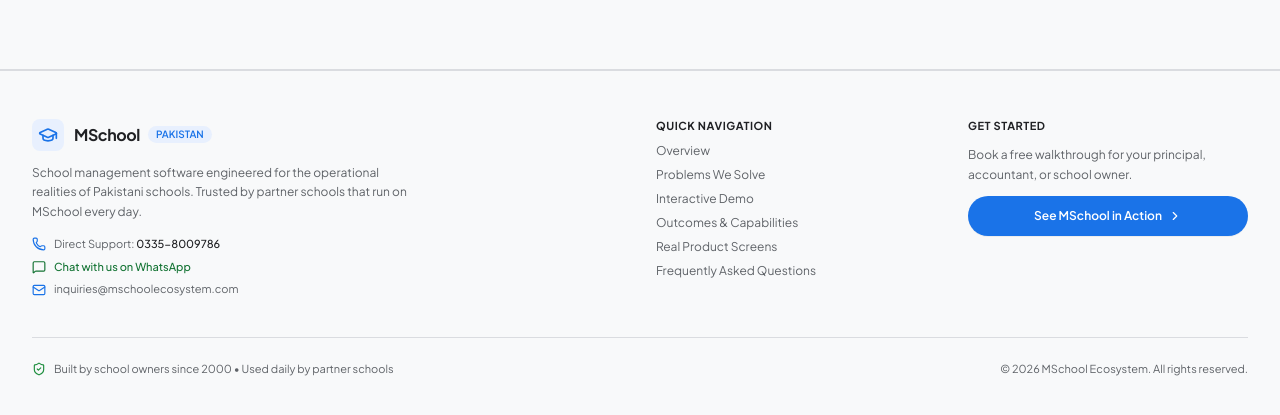
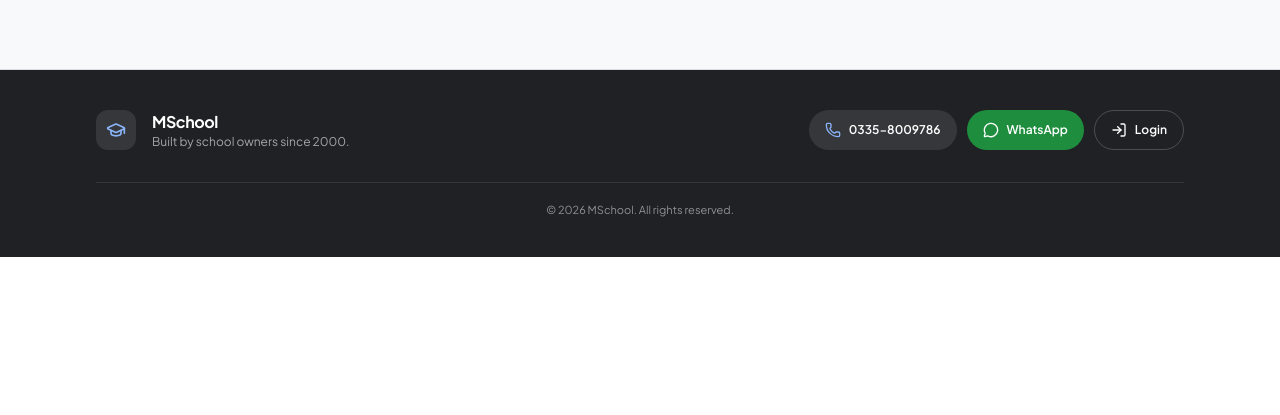
Before and after one commit to madxrebel/MSchool, a React (Vite) app: page / in a window 1280 px wide. Shown: the part 9764-10179 px from the top of the page. After the commit the page ends 10021 px from the top, so only its background shows below. Built offline with nearby package versions, Linux system fonts and the light colour scheme; no server answers.

Commit message:
refactor: simplify footer to one slim dark row (logo, call, WhatsApp, login)
Co-Authored-By: Claude Sonnet 5.5 <noreply@anthropic.com>

```diff
--- a/src/components/Footer.tsx
+++ b/src/components/Footer.tsx
@@ -1,131 +1,58 @@
 import React from 'react';
-import {
-  GraduationCap,
-  Phone,
-  Mail,
-  MessageSquare,
-  ChevronRight,
-  ShieldCheck
-} from 'lucide-react';
-import { CTA_TEXTS, BRAND_CONFIG } from '../constants';
+import { GraduationCap, Phone, MessageCircle, LogIn } from 'lucide-react';
+import { BRAND_CONFIG, PORTAL_URL } from '../constants';
 
 interface FooterProps {
-  onOpenBooking: () => void;
-  onNavigateToSimulator: (tab?: 'mschool' | 'mkids' | 'thermal') => void;
+  onOpenBooking?: () => void;
+  onNavigateToSimulator?: (tab?: 'mschool' | 'mkids' | 'thermal') => void;
 }
 
-export const Footer: React.FC<FooterProps> = ({ onOpenBooking, onNavigateToSimulator }) => {
+export const Footer: React.FC<FooterProps> = () => {
   return (
-    <footer className="bg-[#f8f9fa] text-[#5f6368] border-t border-[#dadce0] text-xs">
-
-      {/* Main Footer Links */}
-      <div className="max-w-7xl mx-auto px-4 sm:px-6 lg:px-8 py-12">
-        <div className="grid grid-cols-1 md:grid-cols-4 gap-8">
-
-          {/* Brand & Direct Contact */}
-          <div className="space-y-3 md:col-span-2">
-            <div className="flex items-center gap-2.5">
-              <div className="w-8 h-8 rounded-lg bg-[#e8f0fe] text-[#1a73e8] flex items-center justify-center font-bold">
-                <GraduationCap className="w-5 h-5" />
-              </div>
-              <div className="flex items-center gap-2">
-                <span className="text-base font-bold text-[#202124] tracking-tight">{BRAND_CONFIG.name}</span>
-                <span className="text-[10px] uppercase font-semibold text-[#1a73e8] px-2 py-0.5 rounded-full bg-[#e8f0fe]">
-                  {BRAND_CONFIG.badge}
-                </span>
-              </div>
+    <footer className="bg-[#202124] text-white/70 text-xs">
+      <div className="max-w-6xl mx-auto px-4 sm:px-6 lg:px-8 py-10">
+        <div className="flex flex-col md:flex-row items-center md:items-center justify-between gap-6 text-center md:text-left">
+          {/* Brand */}
+          <div className="flex flex-col md:flex-row items-center gap-3 md:gap-4">
+            <div className="w-10 h-10 rounded-xl bg-white/10 text-[#8ab4f8] flex items-center justify-center shrink-0">
+              <GraduationCap className="w-5 h-5" />
             </div>
-
-            <p className="text-xs text-[#5f6368] leading-relaxed max-w-sm">
-              School management software engineered for the operational realities of Pakistani schools. Trusted by {BRAND_CONFIG.trustClaim}.
-            </p>
-
-            <div className="text-[11px] text-[#5f6368] space-y-2 pt-1">
-              <div className="flex items-center gap-2">
-                <Phone className="w-3.5 h-3.5 text-[#1a73e8] shrink-0" />
-                <span>Direct Support: <a href="tel:03358009786" className="text-[#202124] font-medium hover:underline">{BRAND_CONFIG.supportPhoneDisplay}</a></span>
-              </div>
-              <div className="flex items-center gap-2">
-                <MessageSquare className="w-3.5 h-3.5 text-[#137333] shrink-0" />
-                <a href={BRAND_CONFIG.whatsappUrl} target="_blank" rel="noopener noreferrer" className="text-[#137333] font-medium hover:underline">
-                  Chat with us on WhatsApp
-                </a>
-              </div>
-              <div className="flex items-center gap-2">
-                <Mail className="w-3.5 h-3.5 text-[#1a73e8] shrink-0" />
-                <span>{BRAND_CONFIG.supportEmail}</span>
-              </div>
+            <div>
+              <div className="text-base font-bold text-white tracking-tight">{BRAND_CONFIG.name}</div>
+              <div className="text-xs text-white/60">Built by school owners since 2000.</div>
             </div>
           </div>
 
-          {/* Quick Navigation */}
-          <div className="space-y-2.5">
-            <div className="font-bold text-[#202124] uppercase text-[11px] tracking-wider">
-              Quick Navigation
-            </div>
-            <ul className="space-y-2 text-xs text-[#5f6368]">
-              <li>
-                <a href="#overview" className="hover:text-[#1a73e8] transition-colors">
-                  Overview
-                </a>
-              </li>
-              <li>
-                <a href="#problems" className="hover:text-[#1a73e8] transition-colors">
-                  Problems We Solve
-                </a>
-              </li>
-              <li>
-                <a href="#interactive-demo" className="hover:text-[#1a73e8] transition-colors">
-                  Interactive Demo
-                </a>
-              </li>
-              <li>
-                <a href="#outcomes" className="hover:text-[#1a73e8] transition-colors">
-                  Outcomes & Capabilities
-                </a>
-              </li>
-              <li>
-                <a href="#proof" className="hover:text-[#1a73e8] transition-colors">
-                  Real Product Screens
-                </a>
-              </li>
-              <li>
-                <a href="#faq" className="hover:text-[#1a73e8] transition-colors">
-                  Frequently Asked Questions
-                </a>
-              </li>
-            </ul>
+          {/* Contact */}
+          <div className="flex flex-wrap items-center justify-center gap-2.5">
+            <a
+              href="tel:03358009786"
+              className="h-10 px-4 rounded-full bg-white/10 hover:bg-white/15 text-white text-xs font-semibold inline-flex items-center gap-2 transition-colors"
+            >
+              <Phone className="w-4 h-4 text-[#8ab4f8]" />
+              {BRAND_CONFIG.supportPhoneDisplay}
+            </a>
+            <a
+              href={BRAND_CONFIG.whatsappUrl}
+              target="_blank"
+              rel="noopener noreferrer"
+              className="h-10 px-4 rounded-full bg-[#1e8e3e] hover:bg-[#188038] text-white text-xs font-semibold inline-flex items-center gap-2 transition-colors"
+            >
+              <MessageCircle className="w-4 h-4" />
+              WhatsApp
+            </a>
+            <a
+              href={PORTAL_URL}
+              className="h-10 px-4 rounded-full border border-white/20 hover:border-white/40 text-white text-xs font-semibold inline-flex items-center gap-2 transition-colors"
+            >
+              <LogIn className="w-4 h-4" />
+              Login
+            </a>
           </div>
-
-          {/* Call to Action */}
-          <div className="space-y-3">
-            <div className="font-bold text-[#202124] uppercase text-[11px] tracking-wider">
-              Get Started
-            </div>
-            <p className="text-xs text-[#5f6368] leading-relaxed">
-              Book a free walkthrough for your principal, accountant, or school owner.
-            </p>
-            <button
-              onClick={onOpenBooking}
-              className="w-full h-10 rounded-full bg-[#1a73e8] hover:bg-[#1557b0] text-white font-semibold text-xs transition-colors flex items-center justify-center gap-1.5 cursor-pointer shadow-2xs"
-            >
-              <span>{CTA_TEXTS.BOOK_DEMO}</span>
-              <ChevronRight className="w-3.5 h-3.5" />
-            </button>
-          </div>
-
         </div>
 
-        {/* Bottom Bar */}
-        <div className="mt-10 pt-6 border-t border-[#dadce0] flex flex-col sm:flex-row items-center justify-between gap-3 text-[11px] text-[#5f6368]">
-          <div className="flex items-center gap-2">
-            <ShieldCheck className="w-3.5 h-3.5 text-[#1e8e3e]" />
-            <span>Built by school owners since 2000 • Used daily by partner schools</span>
-          </div>
-
-          <div>
-            © {new Date().getFullYear()} MSchool Ecosystem. All rights reserved.
-          </div>
+        <div className="mt-8 pt-5 border-t border-white/10 text-center text-[11px] text-white/50">
+          © {new Date().getFullYear()} MSchool. All rights reserved.
         </div>
       </div>
     </footer>
```
